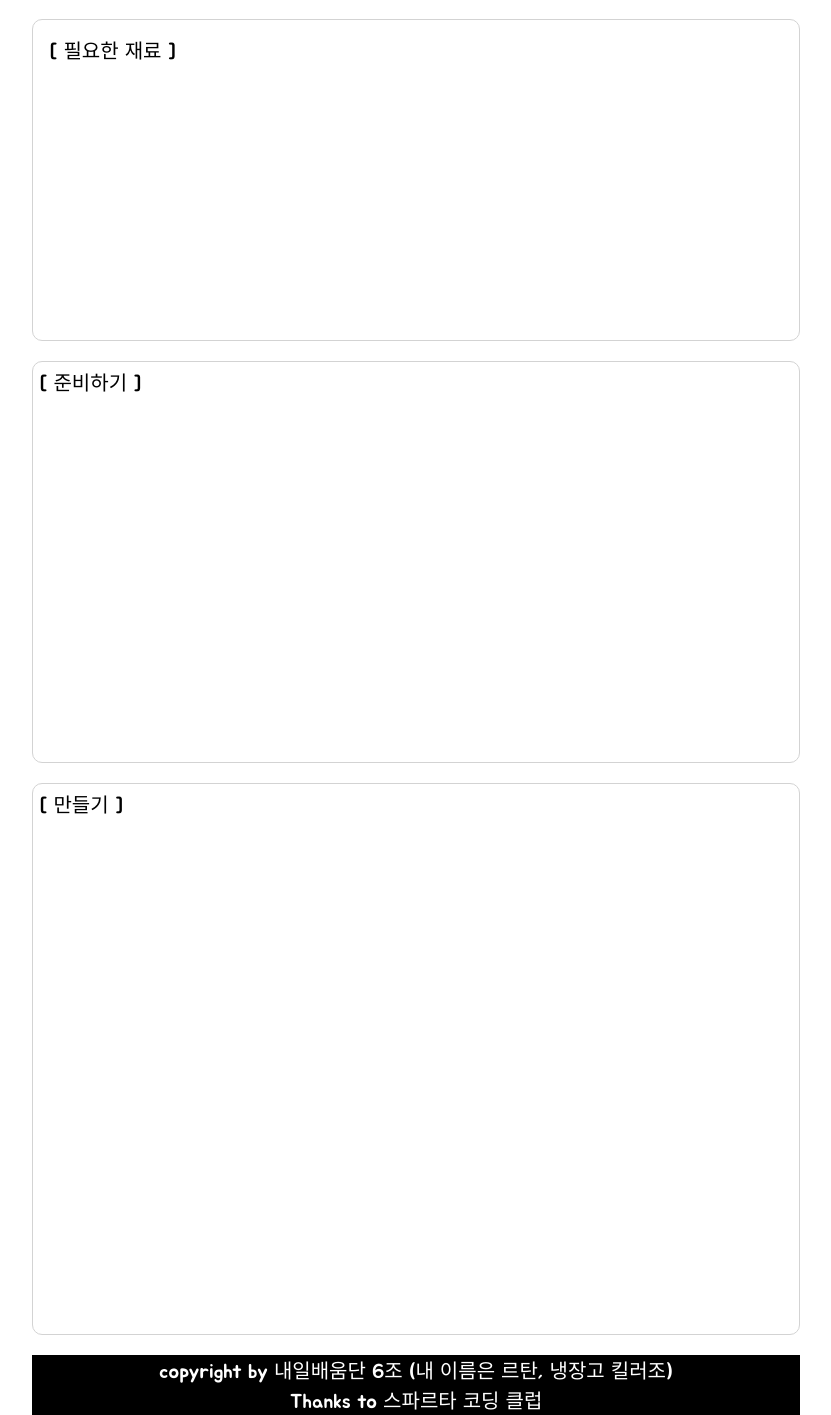
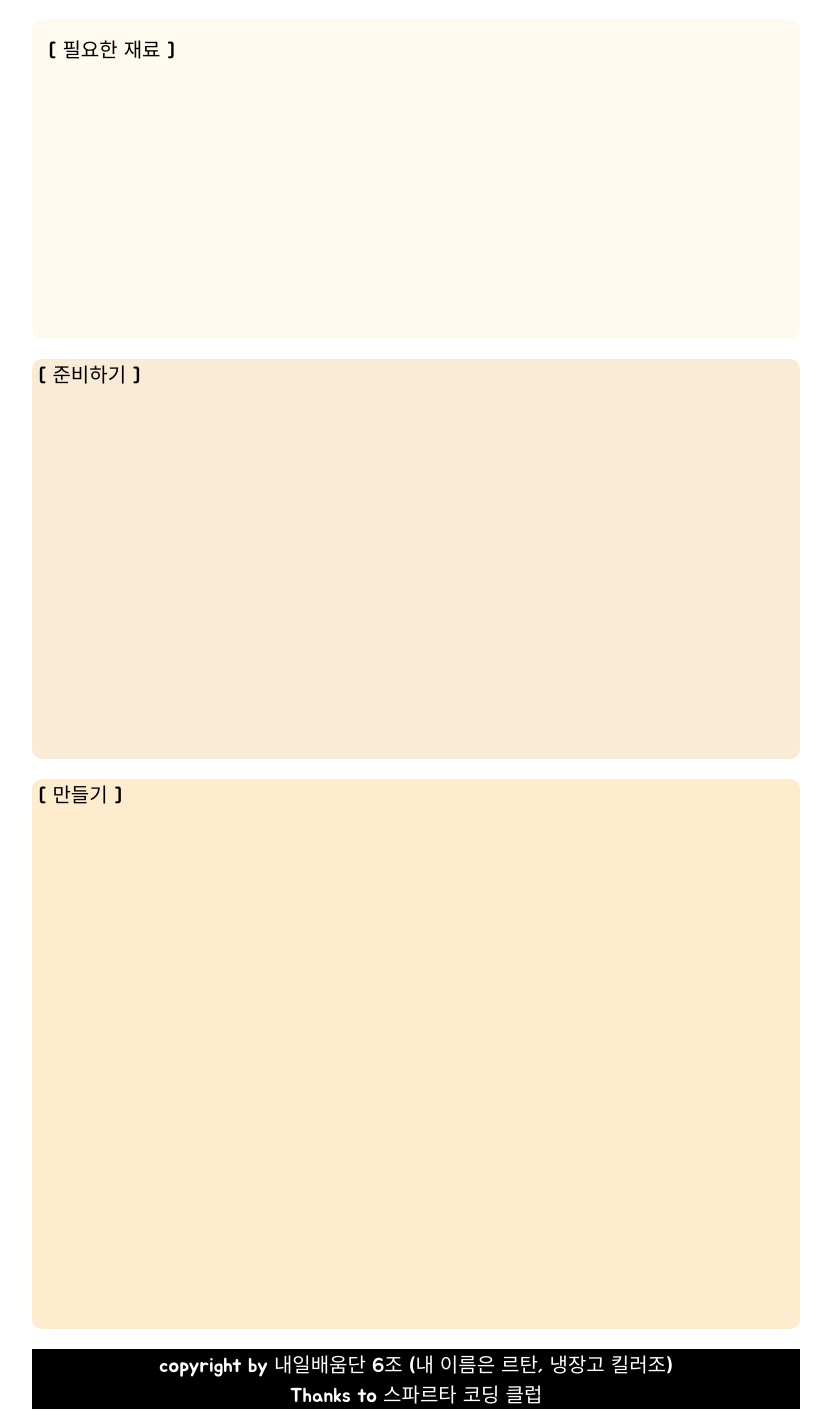
Before and after one commit to sparta-github-group6/show_me_the_recipe-mc6, a Flask app: page /recipe in a window 1280 px wide. Shown: the part 271-1686 px from the top of the page, without its empty margins (224-1055 px from the left). Run offline with Flask 2, Linux system fonts and the light colour scheme; data that the repository does not hold is empty; some libraries are stand-ins or nearby versions.

Commit message:
color gooooooood

```diff
--- a/static/css/style.css
+++ b/static/css/style.css
@@ -149,10 +149,9 @@ footer {
 }
 
 .ingredient {
-    border: 1px solid lightgray;
     border-radius: 10px;
     height: 300px;
-    background-color: white;
+    background-color: floralwhite;
     font-size: 30px;
     margin: 20px auto;
     padding: 10px;
@@ -160,20 +159,18 @@ footer {
 }
 
 .ready {
-    border: 1px solid lightgray;
     border-radius: 10px;
     height: 400px;
-    background-color: white;
+    background-color: antiquewhite;
     font-size: 30px;
     margin: 20px auto;
     text-align: start;
 }
 
 .making {
-    border: 1px solid lightgray;
     border-radius: 10px;
     height: 550px;
-    background-color: white;
+    background-color: blanchedalmond;
     font-size: 30px;
     margin: 20px auto;
     text-align: start;
```
